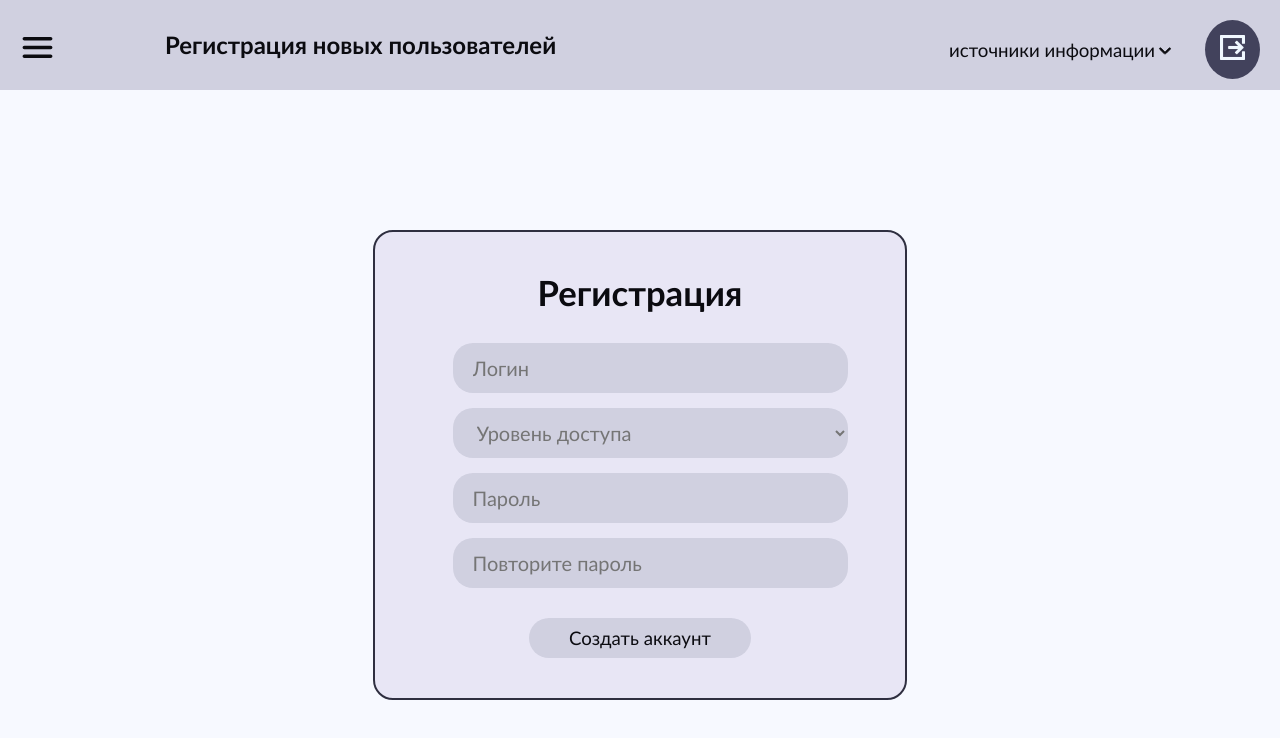
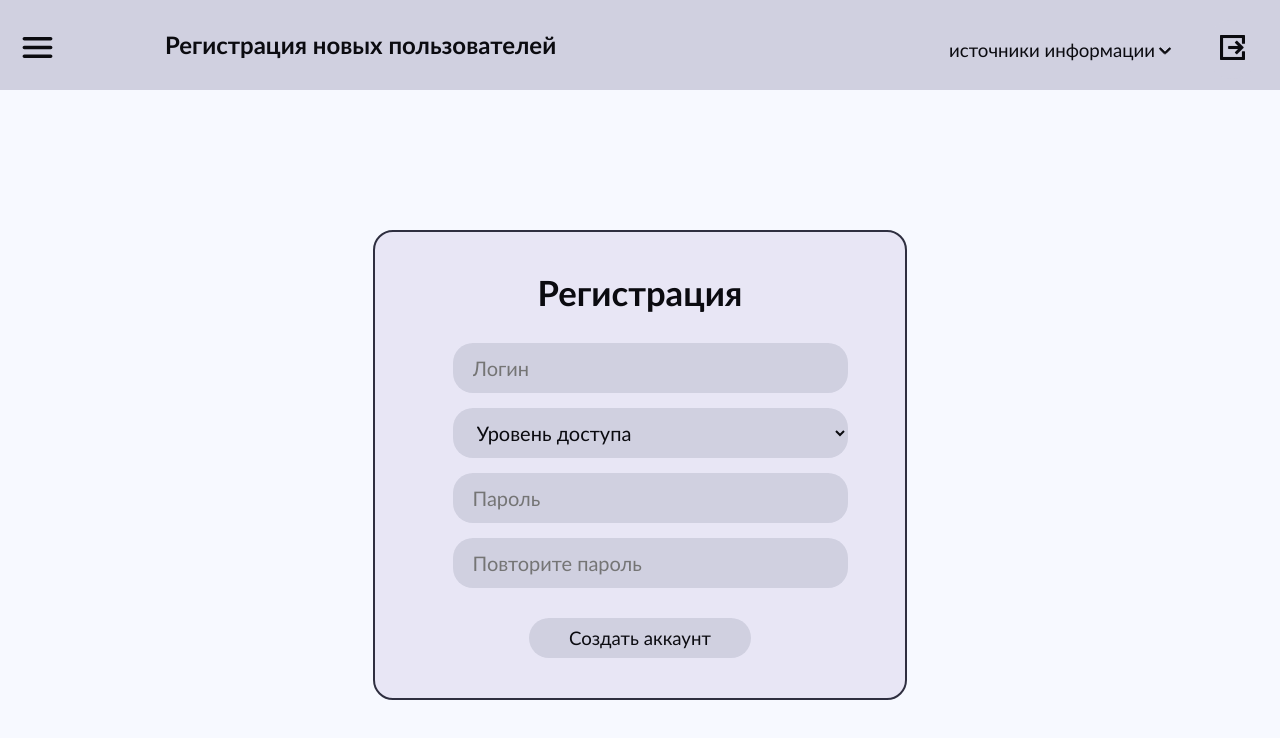
Before and after one commit to mitinu/dashboard, a Vue app in the folder frontend/: page /registration in a window 1280 px wide. Both pictures are taken after a click on the link "Забыл(а) пароль". Shown: the top 738 px of the page. Built offline with nearby package versions, Linux system fonts and the light colour scheme.

Commit message:
исправлены ошибки с темой в компонентах SelectBase, buttonExit

```diff
--- a/frontend/src/components/UI/ButtonExit.vue
+++ b/frontend/src/components/UI/ButtonExit.vue
@@ -1,16 +1,29 @@
 <template>
   <div>
-    <button class="buttonExit"><exit-right/></button>
+    <button
+        class="buttonExit"
+        :style="{backgroundColor: themeStore.getColor4}"
+    >
+      <exit-right
+          :color="themeStore.getColorText"
+      />
+    </button>
   </div>
 </template>
 
 <script>
 import exitRight from "@/components/icons/ExitRight.vue";
+import {useThemeStore} from "@/stores/theme.js";
+
 export default {
   name: "buttonExit",
   components: {
     exitRight
-  }
+  },
+  setup() {
+    const themeStore = useThemeStore();
+    return { themeStore };
+  },
 }
 </script>
 
--- a/frontend/src/components/UI/selectBase.vue
+++ b/frontend/src/components/UI/selectBase.vue
@@ -4,7 +4,10 @@
       :class="{ 'has-placeholder': !modelValue && placeholder }"
       :value="modelValue"
       @change="$emit('update:modelValue', $event.target.value)"
-      :style="{backgroundColor: themeStore.getColor4}"
+      :style="{
+        backgroundColor: themeStore.getColor4,
+        color: themeStore.getColorText
+      }"
   >
     <option v-if="placeholder" value="" disabled selected hidden>{{ placeholder }}</option>
     <option
@@ -44,7 +47,6 @@ export default {
   Width: 395px;
   Height: 50px;
   border-radius: 20px;
-  color: #FFFFFFCC;
   font-size: 20px;
   font-weight: 500;
   padding-left: 20px;
```
